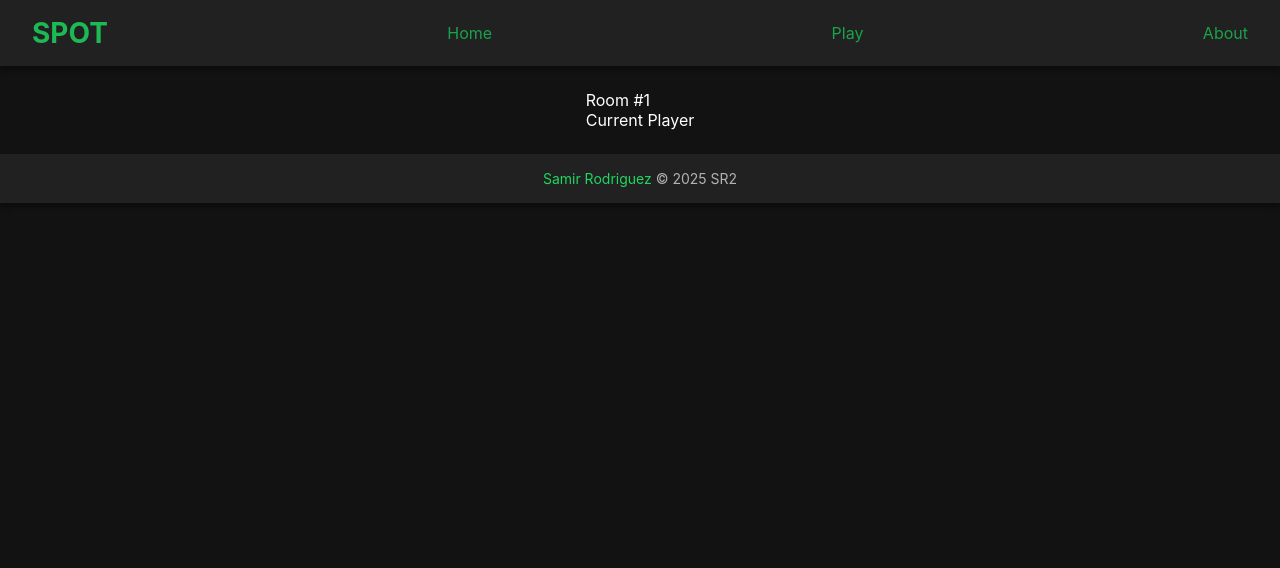
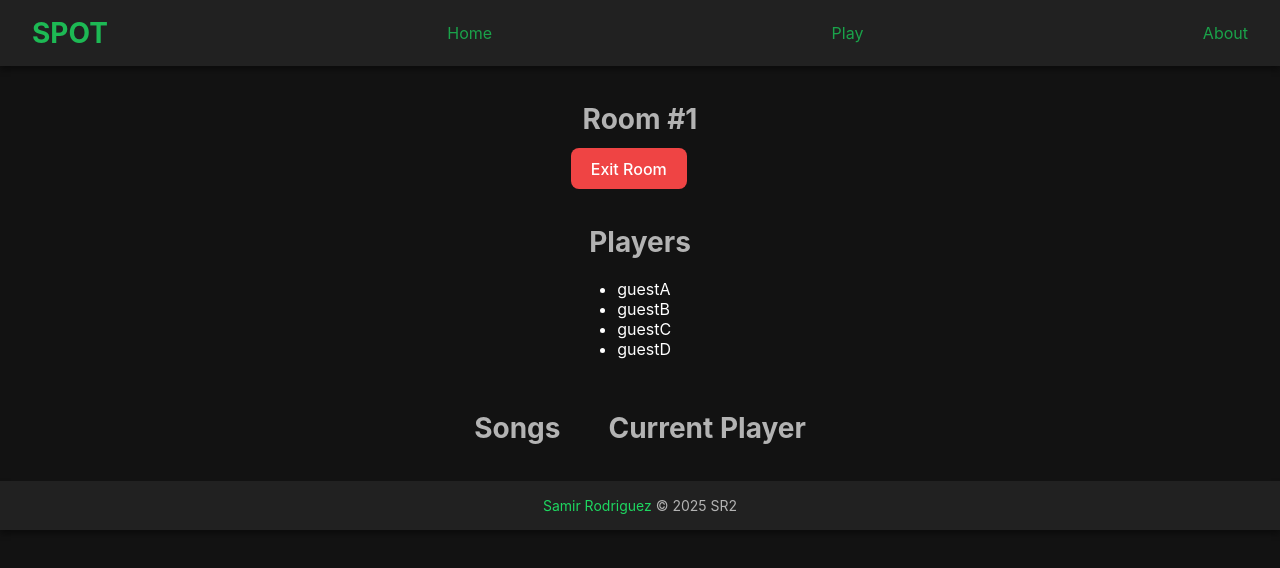
Before and after one commit to samirr2502/spot-the-song, a React (Vite) app in the folder client/: page /room/1 in a window 1280 px wide. Shown: the top 568 px of the page. Built offline with nearby package versions, Linux system fonts and the light colour scheme.

Commit message:
added players layout for room, and navigation to room

```diff
--- a/client/src/App.tsx
+++ b/client/src/App.tsx
@@ -31,7 +31,7 @@ function App() {
             <Route path="/play" element={<Play />} />
             <Route path="/order" element={<Order auth= {auth}user={currentUser} />} />
             <Route path="/about" element={<About />} />
-            <Route path="/room/:groupNumber" element={<Room groupNumber={1}/>}/>
+            <Route path="/room/:groupNumber" element={<Room />}/>
             <Route path="*" element={<NotFound />} />
           </Routes>
         </main>
--- a/client/src/_resources/sessions.json
+++ b/client/src/_resources/sessionGroups.json
@@ -3,22 +3,24 @@
         "groupNumber": 1,
         "sessions": [
             {
-                "number": 1,
+                "id": 1,
                 "user": "guestA",
                 "active": true
             },
             {
-                "number": 2,
+                "id": 2,
                 "user": "guestB",
                 "active": false
             },
             {
-                "number": 3,
-                "user": "guestC"
+                "id": 3,
+                "user": "guestC",
+                "active": false
             },
             {
-                "number": 4,
-                "user": "guestD"
+                "id": 4,
+                "user": "guestD",
+                "active": false
             }
         ]
     },
@@ -26,8 +28,9 @@
         "groupNumber": 2,
         "sessions": [
             {
-                "number": 5,
-                "user": "guestE"
+                "id": 5,
+                "user": "guestE",
+                "active": true
             }
         ]
     }
--- a/client/src/components/play/currentPlayer.tsx
+++ b/client/src/components/play/currentPlayer.tsx
@@ -1,7 +1,7 @@
 const CurrentPlayer:React.FC<{}>=()=>{
     return(
         <div>
-            Current Player
+            <h2>Current Player</h2>
         </div>
     )
 }
--- a/client/src/components/play/playerSongs.tsx
+++ b/client/src/components/play/playerSongs.tsx
@@ -0,0 +1,12 @@
+
+const PlayerSongs: React.FC = () => {
+
+    return (
+        <div className="player-songs">
+            <h2>{} Songs</h2>
+            {/* PlayerSongs component */}
+        </div>
+    );
+};
+
+export default PlayerSongs;
--- a/client/src/components/play/players.tsx
+++ b/client/src/components/play/players.tsx
@@ -0,0 +1,28 @@
+import React from 'react';
+
+interface Player {
+    id: number;
+    user: string;
+    active: boolean;
+}
+
+interface PlayersProps {
+    players: Player[];
+}
+
+const Players: React.FC<PlayersProps> = ({ players }) => {
+    return (
+        <div>
+            <h2>Players</h2>
+            <ul>
+                {players.map(player => (
+                    <li key={player.id}>
+                        {player.user}
+                    </li>
+                ))}
+            </ul>
+        </div>
+    );
+};
+
+export default Players;
--- a/client/src/components/play/roomCard.tsx
+++ b/client/src/components/play/roomCard.tsx
@@ -1,10 +1,14 @@
 import type { sessions } from "../../interfaces/types"
+    import { useNavigate } from 'react-router-dom';
 
 const RoomCard: React.FC<sessions>=({groupNumber})=>{
-
+    const navigate = useNavigate();
+    const useNavigateToRoom = () => {
+        navigate(`/room/${groupNumber}`);
+    };
 
     return(
-        <div className="card card-room">
+        <div className="card card-room"onClick={()=>(useNavigateToRoom())} >
             <span>#{groupNumber}</span>
 
         </div>
--- a/client/src/components/play/rooms.tsx
+++ b/client/src/components/play/rooms.tsx
@@ -1,5 +1,5 @@
 import RoomCard from "./roomCard"
-import sessionGroups from '../../_resources/sessions.json'
+import sessionGroups from '../../_resources/sessionGroups.json'
 
 
 const Rooms: React.FC<{}> = ()=>{
--- a/client/src/interfaces/types.ts
+++ b/client/src/interfaces/types.ts
@@ -27,7 +27,7 @@ export type sessions ={
     sessions?:session[]
 }
 export type session = {
-    number:number;
+    id:number;
     user: string;
     active?:boolean
 }
--- a/client/src/pages/room.tsx
+++ b/client/src/pages/room.tsx
@@ -1,16 +1,29 @@
-import type { sessions } from "../interfaces/types"
 import CurrentPlayer from "../components/play/currentPlayer"
+import PlayerSongs from "../components/play/playerSongs"
+import sessionsGroups from '../_resources/sessionGroups.json'
+import Players from "../components/play/players"
+import { useNavigate, useParams } from "react-router-dom"
 
+const Room: React.FC<{}> = ( ) => {
+    const navigate = useNavigate();
+    const { groupNumber } = useParams<{ groupNumber: string }>();
+    const currentSessionGroup = sessionsGroups.find(session => session.groupNumber.toString() === groupNumber);
+    const exitRoom = () => {
+        navigate('/play');
+    };
+    return (
 
-const Room: React.FC<sessions> = ({groupNumber}) => {
-    return (
-        <div>
-            <div className="group-header">Room #{groupNumber}</div>
+        <div className="room-page">
+            <div className="group-header card-title">
+                <h2>Room #{groupNumber}</h2>
+                <button className="btn btn-danger" onClick={() => exitRoom()}>Exit Room</button>
+            </div>
             <div className="room-sections">
-                <div className="section-current-player"> <CurrentPlayer/></div>
+                <div className="section-players"><Players players={currentSessionGroup!.sessions} /></div>
+                <div className="section-playerSongs"><PlayerSongs /></div>
 
-                <div className="section-playerSongs"></div>
-                <div className="section-players"></div>
+                <div className="section-current-player"> <CurrentPlayer /></div>
+
 
             </div>
         </div>
--- a/client/src/style/App.css
+++ b/client/src/style/App.css
@@ -115,7 +115,7 @@ footer a:hover {
 }
 
 /* === Order & Play Pages === */
-.page-grid, .order {
+.page-grid, .order, .room-page{
   display: flex;
   flex-direction: column;
   align-items: center;
@@ -128,6 +128,19 @@ footer a:hover {
   gap:var(--space-lg);
   justify-content: center;
   flex-wrap: wrap;
+}
+.room-sections{
+  display: flex;
+  gap:var(--space-lg);
+  justify-content: center;
+
+  flex-wrap: wrap;
+  width: 100%;
+  .section-players{
+    display: flex;
+    flex: 1 1 100%;
+    justify-content: center;
+  }
 }
 
 .profile-info {
```
